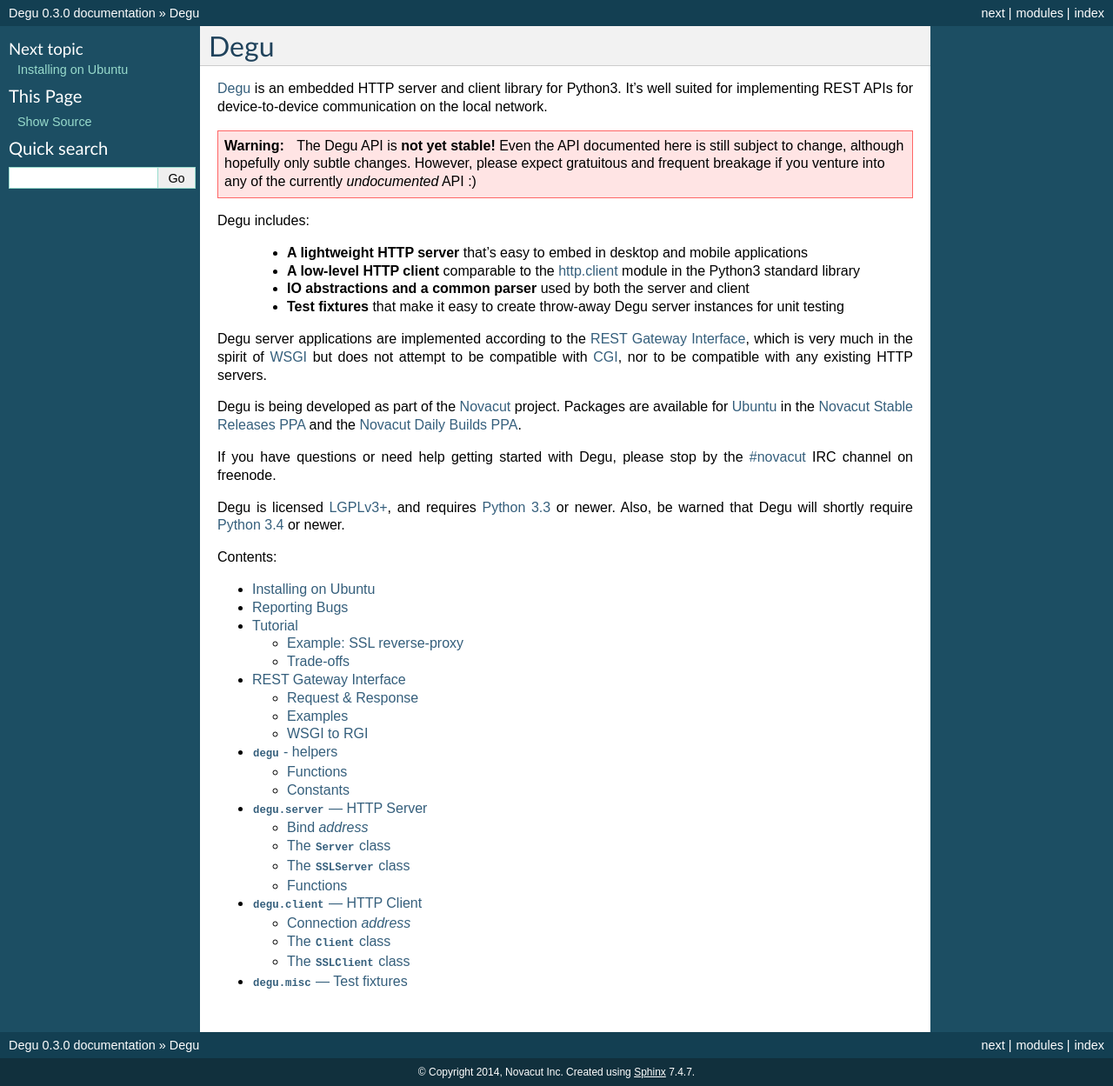
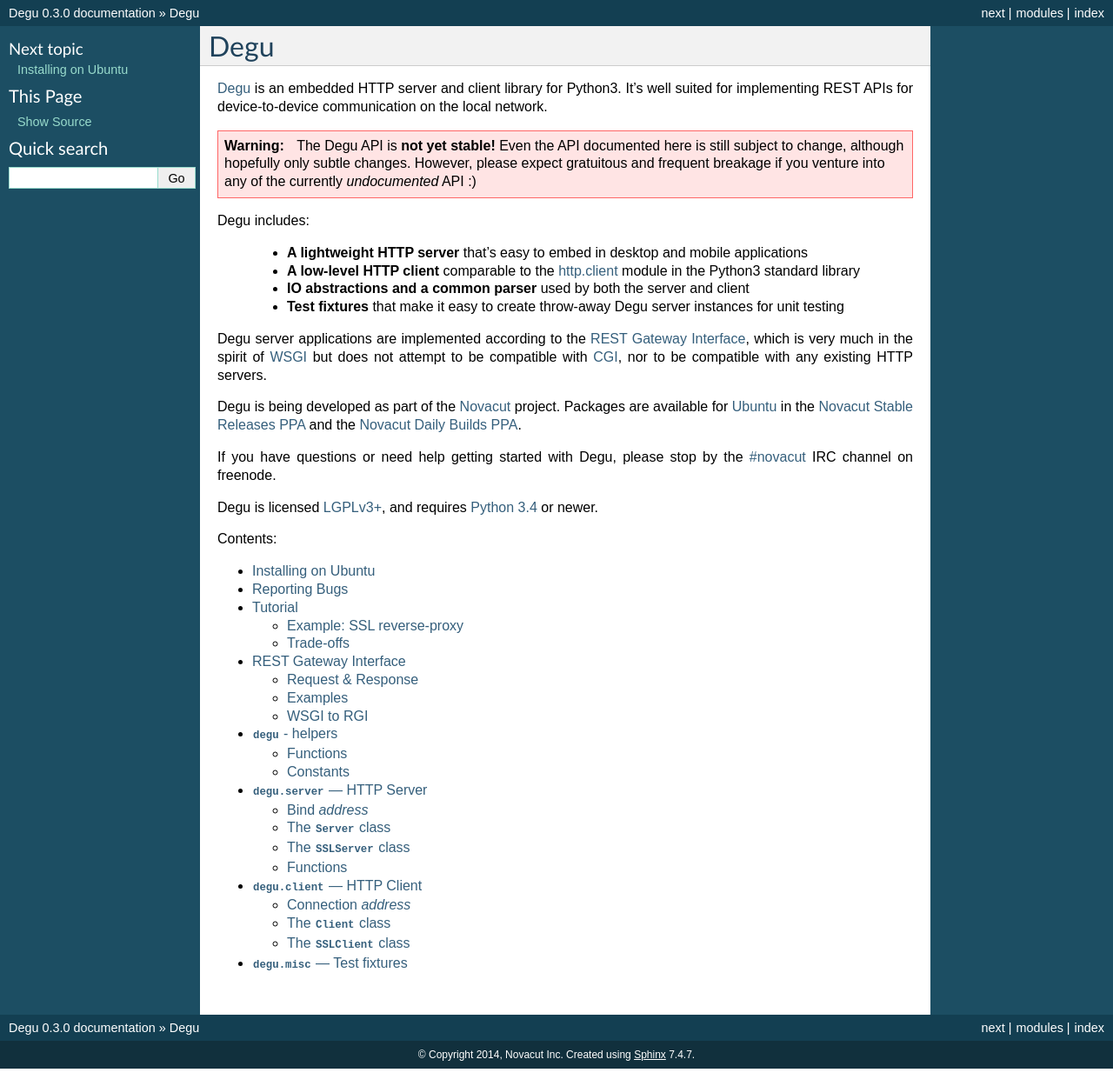
Before and after one commit to json420/degu, a Sphinx documentation site: the page built from doc/index.rst, in a window 1280 px wide. Shown: the whole page at 87% size. Built offline with Sphinx 7.4.7, drawn with Linux system fonts in a browser that asks for light colours.

Commit message:
Update doc/index.rst to reflect that Degu now requires Python >= 3.4

```diff
--- a/doc/index.rst
+++ b/doc/index.rst
@@ -36,8 +36,7 @@
 If you have questions or need help getting started with Degu, please stop by the
 `#novacut`_ IRC channel on freenode.
 
-Degu is licensed `LGPLv3+`_, and requires `Python 3.3`_ or newer. Also, be
-warned that Degu will shortly require `Python 3.4`_ or newer.
+Degu is licensed `LGPLv3+`_, and requires `Python 3.4`_ or newer.
 
 Contents:
 
@@ -66,5 +65,4 @@
 .. _`Novacut Daily Builds PPA`: https://launchpad.net/~novacut/+archive/daily
 .. _`#novacut`: http://webchat.freenode.net/?channels=novacut
 .. _`Ubuntu`: http://www.ubuntu.com/
-.. _`Python 3.3`: http://docs.python.org/3.3/
 .. _`Python 3.4`: http://docs.python.org/3.4/
```
